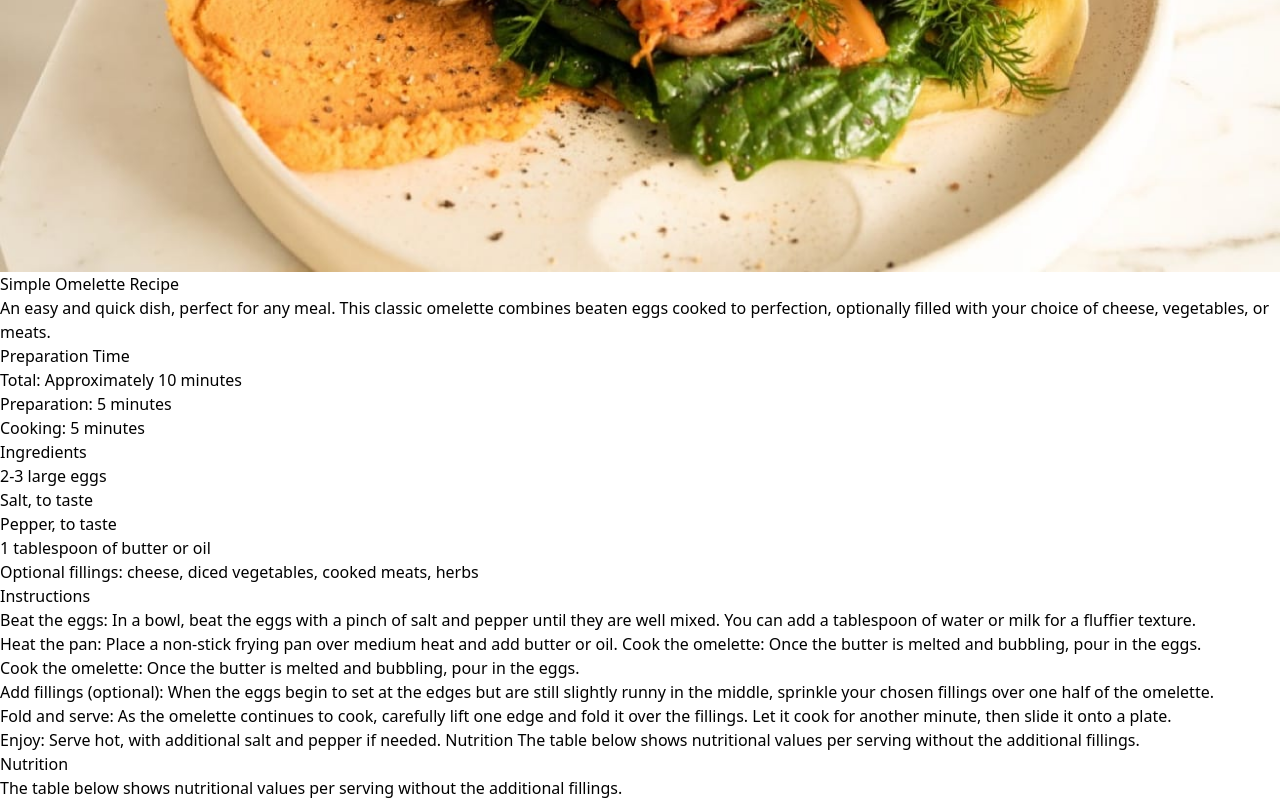
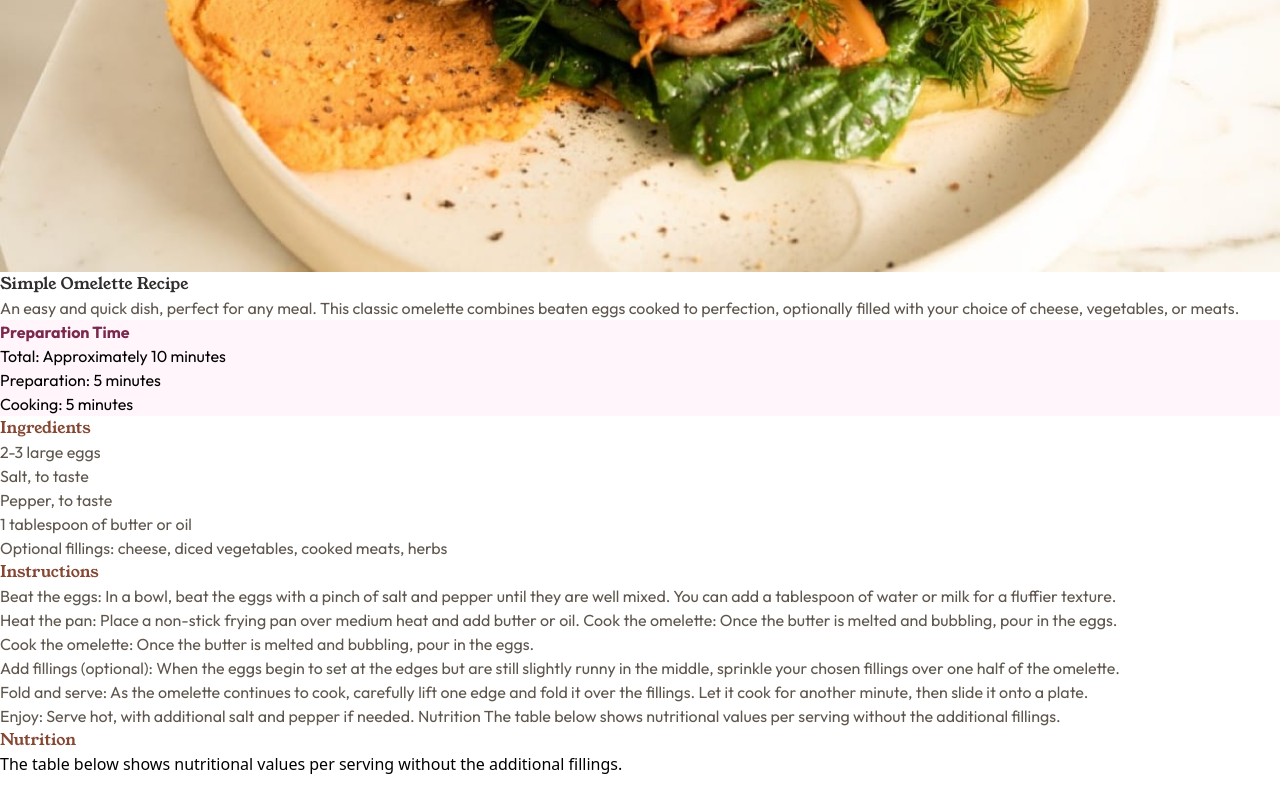
Before and after one commit to lavollmer/recipe-page, a React (Vite) app: page / in a window 1280 px wide. Shown: the part 313-1113 px from the top of the page. After the commit the page ends 1089 px from the top, so only its background shows below. Built offline with nearby package versions, Linux system fonts and the light colour scheme.

Commit message:
adding color and font to each section based on replica

```diff
--- a/src/App.jsx
+++ b/src/App.jsx
@@ -9,14 +9,16 @@ function App() {
           <img src={omeletteImage} alt="Omelette" />
         </div>
         <div>
-          <h1>Simple Omelette Recipe</h1>
-          <p>
+          <h1 className="text-dark-charcoal font-young-serif">
+            Simple Omelette Recipe
+          </h1>
+          <p className="text-wenge-brown font-outfit">
             An easy and quick dish, perfect for any meal. This classic omelette
             combines beaten eggs cooked to perfection, optionally filled with
             your choice of cheese, vegetables, or meats.
           </p>
-          <div>
-            <h2>Preparation Time </h2>
+          <div className="font-outfit bg-rose-white">
+            <h2 className="text-dark-raspberry font-bold">Preparation Time </h2>
             <ul>
               <li>Total: Approximately 10 minutes</li>
               <li>Preparation: 5 minutes</li>
@@ -25,29 +27,57 @@ function App() {
           </div>
         </div>
         <div>
-          <h2>Ingredients </h2>
-          <ul>
+          <h2 className="text-nutmeg font-young-serif">Ingredients </h2>
+          <ul className="text-wenge-brown font-outfit">
             <li>2-3 large eggs</li>
             <li>Salt, to taste</li>
             <li>Pepper, to taste</li>
             <li>1 tablespoon of butter or oil</li>
-            <li>Optional fillings: cheese, diced vegetables, cooked meats, herbs</li>
+            <li>
+              Optional fillings: cheese, diced vegetables, cooked meats, herbs
+            </li>
           </ul>
         </div>
         <div>
-          <h2>Instructions</h2>
-          <ol>
-            <li>Beat the eggs: In a bowl, beat the eggs with a pinch of salt and pepper until they are well mixed. You can add a tablespoon of water or milk for a fluffier texture.</li>
-            <li>Heat the pan: Place a non-stick frying pan over medium heat and add butter or oil. Cook the omelette: Once the butter is melted and bubbling, pour in the eggs. </li>
-            <li>Cook the omelette: Once the butter is melted and bubbling, pour in the eggs. </li>
-            <li>Add fillings (optional): When the eggs begin to set at the edges but are still slightly runny in the middle, sprinkle your chosen fillings over one half of the omelette. </li>
-            <li> Fold and serve: As the omelette continues to cook, carefully lift one edge and fold it over the fillings. Let it cook for another minute, then slide it onto a plate.</li>
-            <li>Enjoy: Serve hot, with additional salt and pepper if needed. Nutrition The table below shows nutritional values per serving without the additional fillings.</li>
+          <h2 className="text-nutmeg font-young-serif">Instructions</h2>
+          <ol className="text-wenge-brown font-outfit">
+            <li>
+              Beat the eggs: In a bowl, beat the eggs with a pinch of salt and
+              pepper until they are well mixed. You can add a tablespoon of
+              water or milk for a fluffier texture.
+            </li>
+            <li>
+              Heat the pan: Place a non-stick frying pan over medium heat and
+              add butter or oil. Cook the omelette: Once the butter is melted
+              and bubbling, pour in the eggs.{" "}
+            </li>
+            <li>
+              Cook the omelette: Once the butter is melted and bubbling, pour in
+              the eggs.{" "}
+            </li>
+            <li>
+              Add fillings (optional): When the eggs begin to set at the edges
+              but are still slightly runny in the middle, sprinkle your chosen
+              fillings over one half of the omelette.{" "}
+            </li>
+            <li>
+              Fold and serve: As the omelette continues to cook, carefully lift
+              one edge and fold it over the fillings. Let it cook for another
+              minute, then slide it onto a plate.
+            </li>
+            <li>
+              Enjoy: Serve hot, with additional salt and pepper if needed.
+              Nutrition The table below shows nutritional values per serving
+              without the additional fillings.
+            </li>
           </ol>
         </div>
         <div>
-          <h1>Nutrition</h1>
-          <p>The table below shows nutritional values per serving without the additional fillings.</p>
+          <h1 className="text-nutmeg font-young-serif">Nutrition</h1>
+          <p>
+            The table below shows nutritional values per serving without the
+            additional fillings.
+          </p>
         </div>
       </div>
     </>
--- a/src/index.css
+++ b/src/index.css
@@ -1,3 +1,4 @@
+@import url('https://fonts.googleapis.com/css2?family=Outfit:wght@100..900|Young+Serif&display=swap');
 @import 'tailwindcss/base';
 @import 'tailwindcss/components';
 @import 'tailwindcss/utilities';
--- a/tailwind.config.cjs
+++ b/tailwind.config.cjs
@@ -13,6 +13,10 @@ module.exports = {
         "wenge-brown": "hsl(30, 10%, 34%)",
         "dark-charcoal": "hsl(24, 5%, 18%)",
       },
+      fontFamily: {
+        outfit: ["Outfit", "sans-serif"],
+        "young-serif": ["Young Serif", "serif"],
+      },
     },
   },
   variants: {},
```
Also changed, not shown: 1 other file (tests, documents, lock files or other folders).
